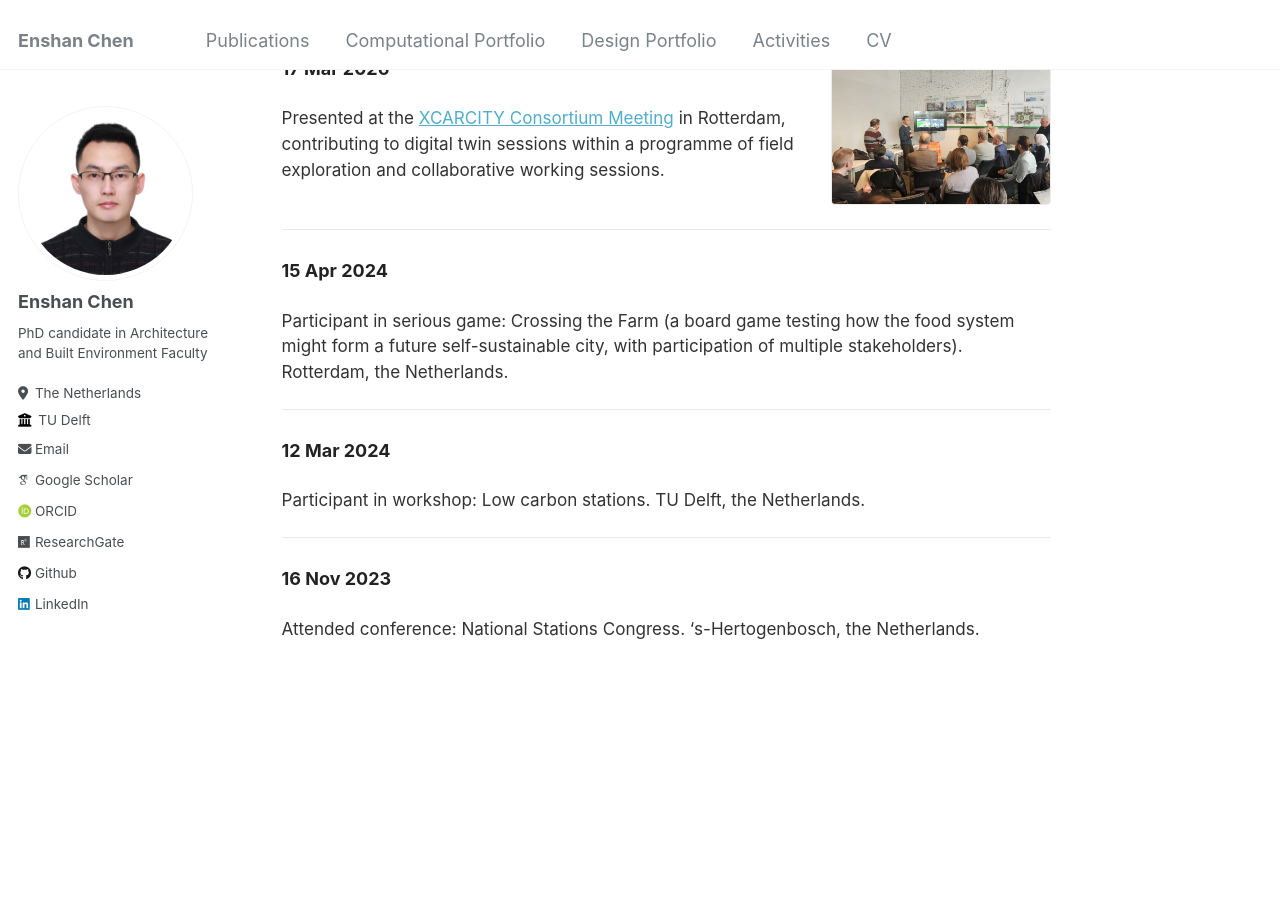
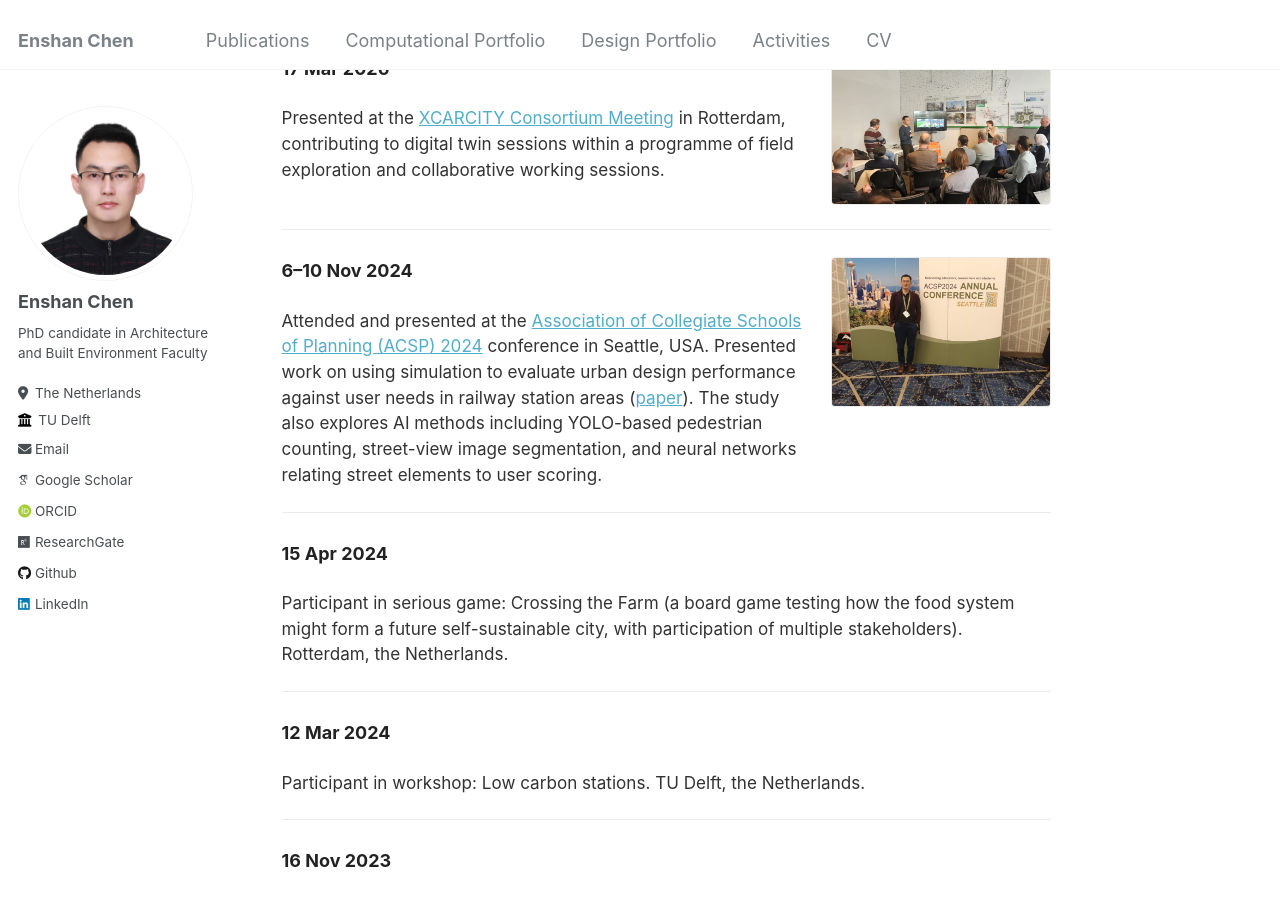
Before and after one commit to 1309928130/1309928130.github.io, a Jekyll site: the page built from _pages/activities.md, in a window 1280 px wide and 900 px high, scrolled down 1755 px. Built offline with Jekyll 4.4.1, drawn with Linux system fonts in a browser that asks for light colours; some web fonts are replaced.

Commit message:
Add ACSP 2024 Seattle presentation to Activities.
Co-authored-by: Cursor <cursoragent@cursor.com>

```diff
--- a/_data/activities.yml
+++ b/_data/activities.yml
@@ -74,6 +74,19 @@ sections:
         image: "/images/activities/xcarcity-consortium-meeting-2026.jpg"
         url: "https://xcarcity.nl/news/xcarcity-consortium-meeting-2/"
 
+      - date: "6–10 Nov 2024"
+        description: >-
+          Attended and presented at the
+          [Association of Collegiate Schools of Planning (ACSP) 2024](https://www.linkedin.com/posts/enshan-chen-0a8621120_from-nov-6th-10th-i-attended-the-association-activity-7262822371835752449-mDlz)
+          conference in Seattle, USA. Presented work on using simulation to evaluate
+          urban design performance against user needs in railway station areas
+          ([paper](https://doi.org/10.1016/j.eiar.2024.107685)).
+          The study also explores AI methods including YOLO-based pedestrian counting,
+          street-view image segmentation, and neural networks relating street elements
+          to user scoring.
+        image: "/images/activities/acsp-2024-seattle.jpg"
+        url: "https://www.linkedin.com/posts/enshan-chen-0a8621120_from-nov-6th-10th-i-attended-the-association-activity-7262822371835752449-mDlz"
+
       - date: "15 Apr 2024"
         description: >-
           Participant in serious game: Crossing the Farm (a board game testing
```
Also changed, not shown: images/activities/acsp-2024-seattle.jpg (added).
